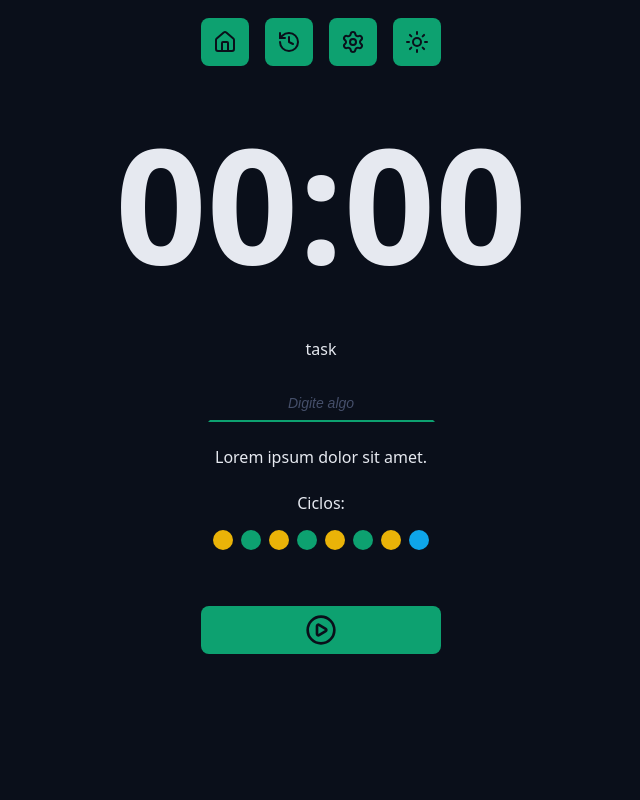
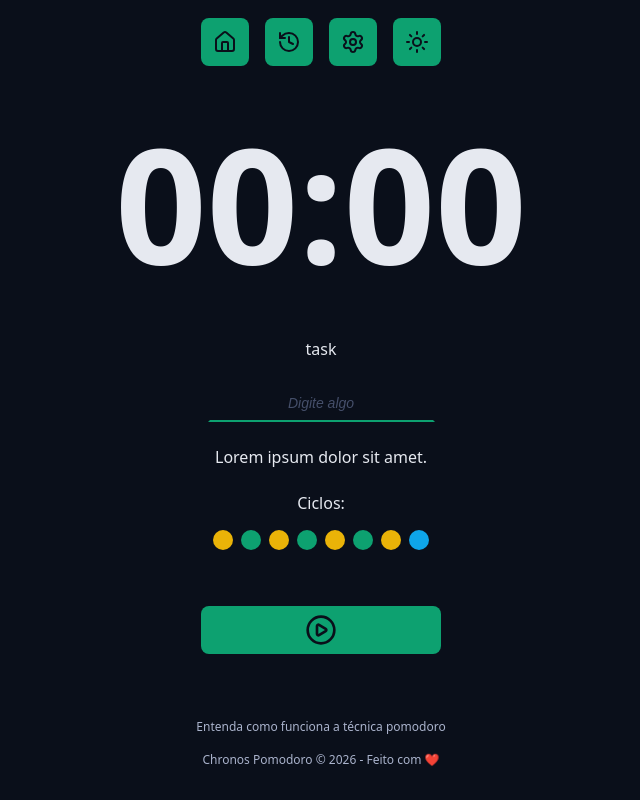
Before and after one commit to chris-zpl/chronos-pomodoro, a React (Vite) app: page / in a window 1280 px wide. Shown: the part 203-1003 px from the top of the page, without its empty margins (319-959 px from the left). Before the commit the page ends 921 px from the top, so only its background shows below. Built offline with nearby package versions, Linux system fonts and the light colour scheme.

Commit message:
Footer adicionado aos componentes

```diff
--- a/src/App.tsx
+++ b/src/App.tsx
@@ -9,6 +9,7 @@
 import { Cycles } from "./components/Cycles";
 import { DefaultButton } from "./components/DefaultButton";
 import { PlayCircleIcon } from "lucide-react";
+import { Footer } from "./components/Footer";
 
 export default function App() {
   return (
@@ -45,6 +46,9 @@
           </div>
         </form>
       </Container>
+      <Container>
+        <Footer />
+      </Container>
     </>
   );
 }
--- /dev/null
+++ b/src/components/Footer/index.tsx
@@ -0,0 +1,12 @@
+import styles from "./styles.module.css";
+
+export function Footer() {
+  return (
+    <footer className={styles.footer}>
+      <a href="">Entenda como funciona a técnica pomodoro</a>
+      <a href="">
+        Chronos Pomodoro &copy; {new Date().getFullYear()} - Feito com ❤️
+      </a>
+    </footer>
+  );
+}
--- /dev/null
+++ b/src/components/Footer/styles.module.css
@@ -0,0 +1,17 @@
+.footer {
+  display: flex;
+  flex-direction: column;
+  align-items: center;
+  justify-content: center;
+  gap: 1.6rem;
+}
+
+.footer a {
+  font-size: 1.2rem;
+  color: var(--text-muted);
+  text-decoration: none;
+}
+.footer a:hover {
+  color: var(--text-muted);
+  text-decoration: underline;
+}
```
Also changed, not shown: src/components/DefaultButton/index.tsx (+6 -2 lines).
